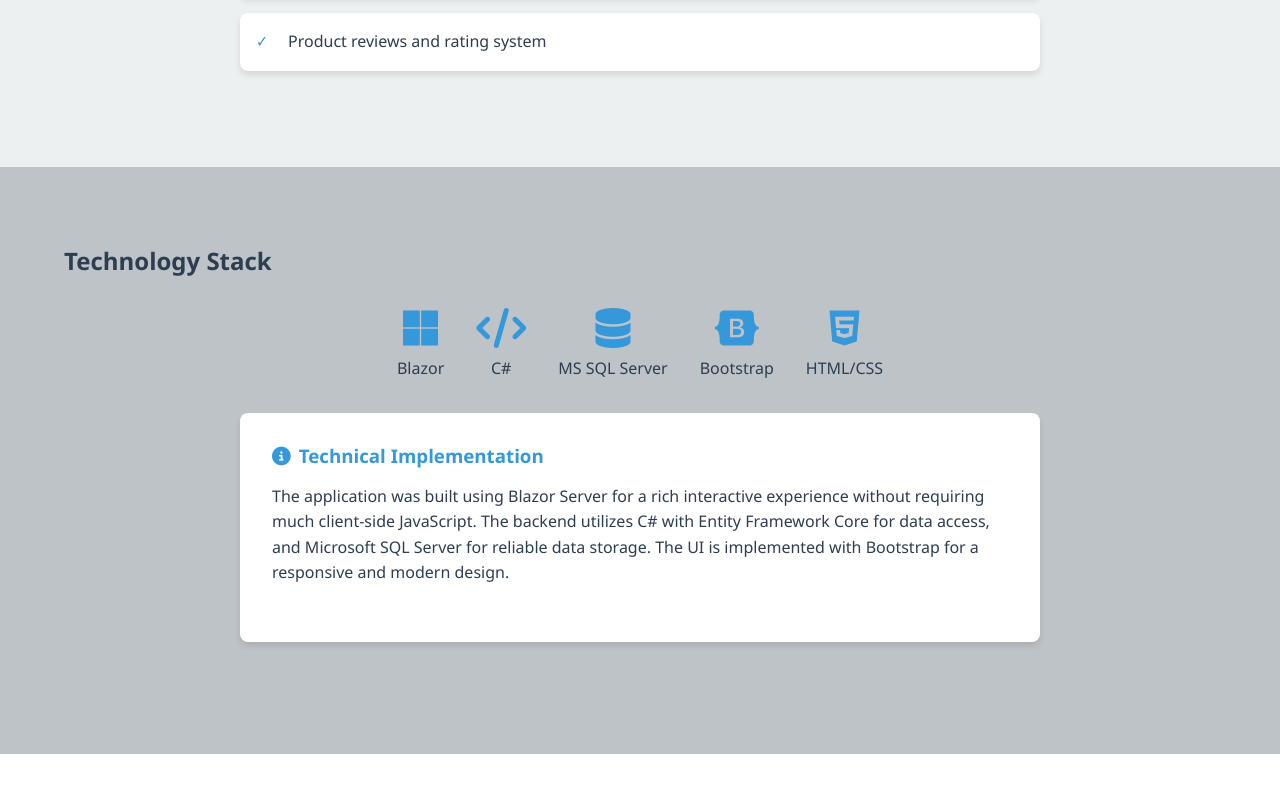
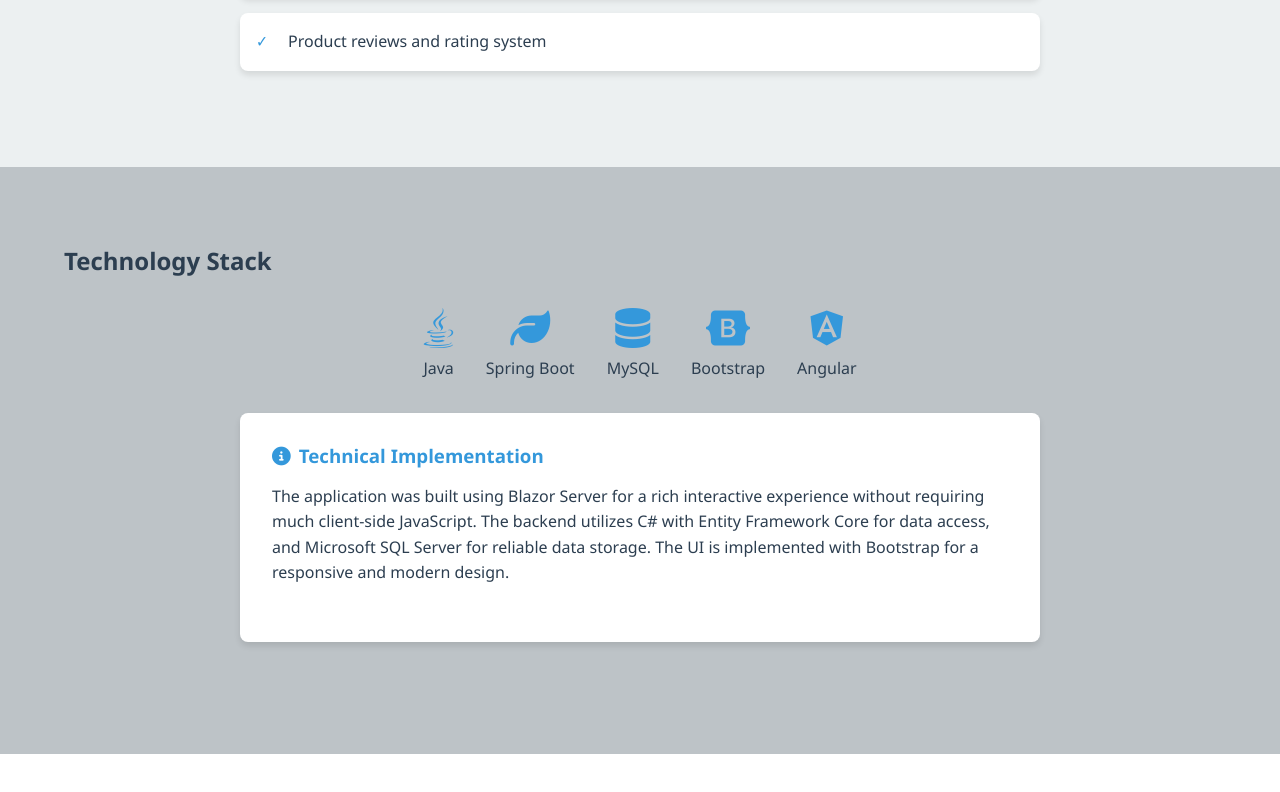
Before and after one commit to MoeketsiTsotetsi/MoeketsiTsotetsi.github.io, a plain HTML site: page complaints.html in a window 1280 px wide. Shown: the part 1582-2374 px from the top of the page. Drawn offline with Linux system fonts and the light colour scheme.

Commit message:
Added new icons

```diff
--- a/complaints.html
+++ b/complaints.html
@@ -152,7 +152,7 @@
     .hero-project {
       height: 60vh;
       background: linear-gradient(rgba(0, 0, 0, 0.7), rgba(0, 0, 0, 0.7)),
-                  url('https://images.unsplash.com/photo-1542291026-7eec264c27ff?ixlib=rb-4.0.3&auto=format&fit=crop&w=1350&q=80') no-repeat center center/cover;
+                  url('./images/pexels-jep-gambardella-7690079.jpg') no-repeat center center/cover;
       display: flex;
       align-items: center;
       justify-content: center;
@@ -457,24 +457,24 @@
       <h2>Technology Stack</h2>
       <div class="tech-icons">
         <div class="tech-icon">
-          <i class="fab fa-microsoft"></i>
-          <span>Blazor</span>
+          <i class="fab fa-java"></i>
+          <span>Java</span>
         </div>
         <div class="tech-icon">
-          <i class="fas fa-code"></i>
-          <span>C#</span>
+          <i class="fas fa-leaf"></i>
+          <span>Spring Boot</span>
         </div>
         <div class="tech-icon">
           <i class="fas fa-database"></i>
-          <span>MS SQL Server</span>
+          <span>MySQL</span>
         </div>
         <div class="tech-icon">
           <i class="fab fa-bootstrap"></i>
           <span>Bootstrap</span>
         </div>
         <div class="tech-icon">
-          <i class="fab fa-html5"></i>
-          <span>HTML/CSS</span>
+          <i class="fab fa-angular"></i>
+          <span>Angular</span>
         </div>
       </div>
       <div class="detail-card" style="max-width: 800px; margin: 2rem auto;">
```
Also changed, not shown: 1 other file.
